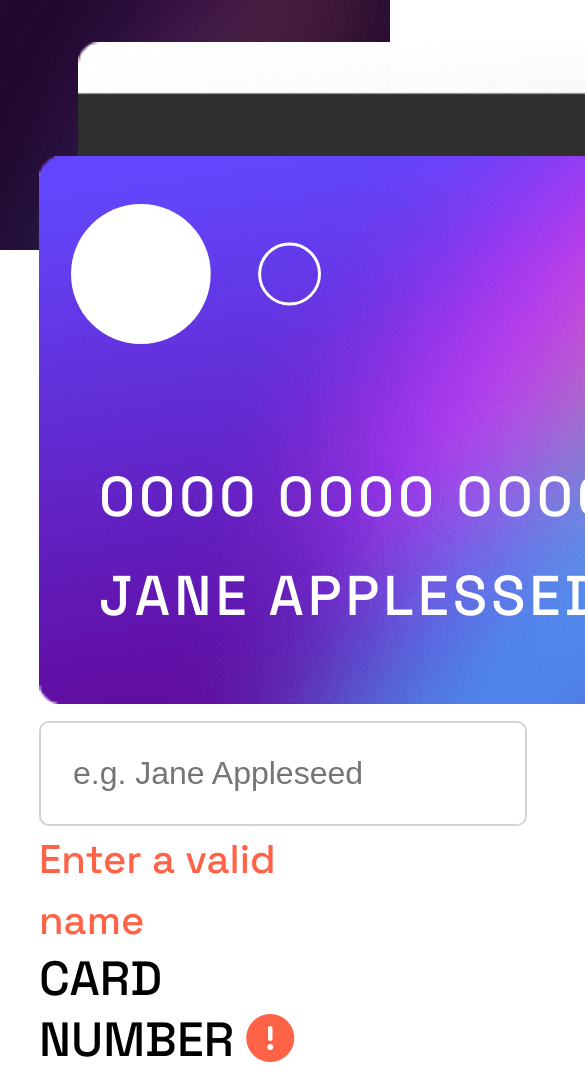
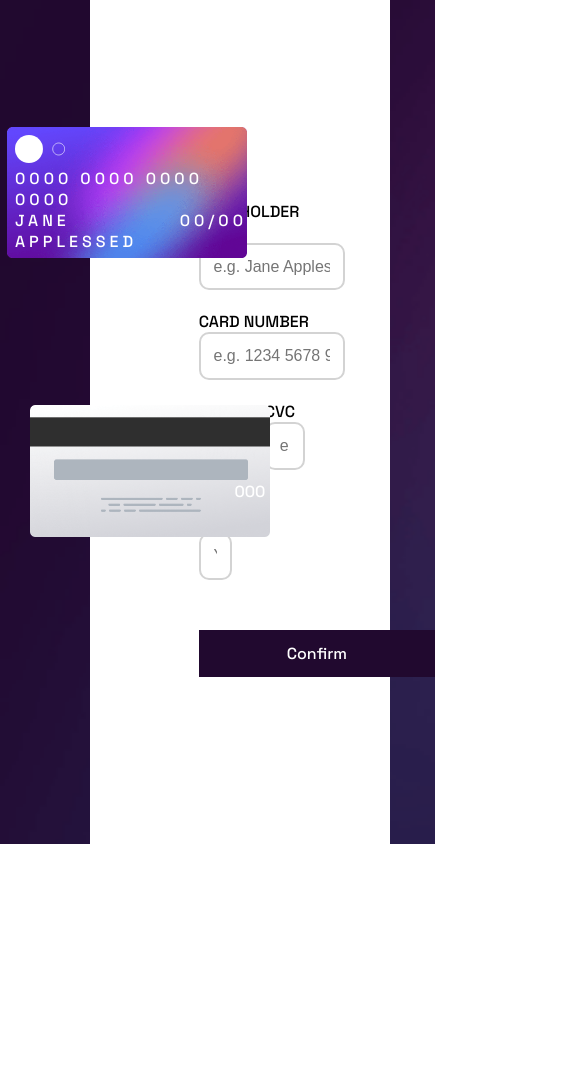
Before and after one commit to vedamruta/Fake-Credit-Cards, a plain HTML site: page index.html in a window 390 px wide. Shown: the top 1073 px of the page, 585 px wide, since content can reach past the window. After the commit the page ends 844 px from the top, so only its background shows below. Drawn offline with Linux system fonts and the light colour scheme.

Commit message:
Fixed responsiveness for both mobile and desktop views

```diff
--- a/index.html
+++ b/index.html
@@ -20,7 +20,7 @@
 </head>
 <body>
   <main>
-    <section id="card_pics">
+    <div id="card_pics">
       <div class="cards">
         <div class="front">
           <img src="images/bg-card-front.png" alt="">
@@ -39,9 +39,9 @@
         <p id="back_cvc">000</p>
         </div>
       </div>
-  </section>
+    </div>
 
-    <section id="card_details">
+    <div id="card_details">
       <div class="container">
         <p class="cardholder">CARDHOLDER NAME <i class="fa-solid fa-circle-exclamation" id="cname_i"></i></p>
         <input type="text" name="cardholdername" id="name" placeholder="e.g. Jane Appleseed">
@@ -67,10 +67,10 @@
         <small id="datesmall">Date should be in MM YY format</small>
         &nbsp;<small id="cvcsmall">CVC should be a 3 digit number.</small>
         <br>
-        <!-- <a href="#" id="confirm">Confirm</a> -->
-        <button id="confirm">Confirm</button>
+        <a href="#" id="confirm">Confirm</a>
+        <!-- <button id="confirm">Confirm</button> -->
       </div>
-    </section>
+    </div>
 </main>
   <script src="script.js"></script>
 </body>
--- a/script.js
+++ b/script.js
@@ -34,6 +34,8 @@ const back_cvc = document.getElementById('back_cvc');
 
 const cname_i = document.getElementById('cno_i');
 const namesmall = document.getElementById('namesmall');
+const cno_i = document.getElementById('cno_i');
+const numnum = document.getElementById('numnum');
 
 function inputHandler(field) {
     switch(field) {
@@ -44,7 +46,7 @@ function inputHandler(field) {
             numberHandler();
             break;
         case "date":
-            dateHandler();
+            dateHandler(mm, yy);
             break;
         case "cvc":
             cvcHandler();
@@ -53,11 +55,9 @@ function inputHandler(field) {
 }
 
 function nameHandler() {
-    // const cname_i = document.getElementById('cno_i');
-    // const namesmall = document.getElementById('namesmall');
     let regex = /^[a-zA-Z ]*$/;
     console.log(regex.test(cardholder_name.value));
-    if(regex.test(cardholder_name.innerHTML)==false || cardholder_name.value == "") {
+    if(regex.test(cardholder_name.value)==false || cardholder_name.value == "") {
         cname_i.style.visibility = 'visible';
         namesmall.style.visibility = 'visible';
     }
@@ -65,11 +65,84 @@ function nameHandler() {
         cname_i.style.visibility = 'hidden';
         namesmall.style.visibility = 'hidden';
     }
-    console.log(cardholder_name.innerHTML);
+    console.log(cardholder_name.value);
 }
 
-cardholder_name.addEventListener('change', inputHandler('cardname'));
-console.log(nameHandler());
+function numberHandler() {
+    let cardnumregex = /\d{4} \d{4} \d{4} \d{4}$/;
+    if(cardnumregex.test(number.value) == false) {
+        // confirm_btn.disabled = false;
+        cno_i.style.visibility = 'visible';
+        numnum.visibility = 'visible';
+    }
+    else {
+        // confirm_btn.disabled = true;
+        // confirm_btn.style.backgroundColor = 'thistle';
+        numnum.visibility = 'hidden';
+        cno_i.style.visibility = 'hidden';
+    }
+    console.log(cardnumregex.test(number.value));
+    console.log(number.value);
+}
+
+function dateHandler(mm, yy) {
+    const cdate_i = document.getElementById('cdate_i');
+    const datesmall = document.getElementById('datesmall');
+    let mmyyregex = /\d{2}$/;
+
+    console.log(mm.value);
+    console.log(yy.value);
+
+    if(mmyyregex.test(mm.value) && mmyyregex.test(yy.value)) {
+        if(mm.value<=12 && yy.value>=2023) {
+            cdate_i.style.visibility = 'hidden';
+            datesmall.style.visibility = 'hidden';
+        }
+    }
+    else {
+        cdate_i.style.visibility = 'visible';
+        datesmall.style.visibility = 'visible';
+    }
+    console.log(mmyyregex.test(mm.value));
+    console.log(mmyyregex.test(yy.value));
+}
+
+function cvcHandler() {
+    const cvc_i = document.getElementById('cvc_i');
+    const cvcsmall = document.getElementById('cvcsmall');
+
+    // hya regex madhe error ahe '0000' enter kelyavar pan accept hotay whereas fakt 3 digit number ch accept hoyla pahije
+    let cvcregex = /\d{3}$/;
+    if(cvcregex.test(cvc.value)) {
+        cvc_i.style.visibility = 'hidden';
+        cvcsmall.style.visibility = 'hidden';
+    }
+    else {
+        cvc_i.style.visibility = 'visible';
+        cvcsmall.style.visibility = 'visible';
+    }
+}
+
+// cardholder_name.addEventListener('change', inputHandler('cardname'));
+// console.log(nameHandler());
+
+
+
+// cardholder_name.addEventListener('input', () => {
+//     // Set a delay of 500 milliseconds before calling inputHandler()
+//     setTimeout(() => inputHandler('cardname'), 3000);
+// });
+
+cardholder_name.addEventListener('change', () => inputHandler('cardname'));
+
+number.addEventListener('change', () => inputHandler('cardnumber'));
+
+mm.addEventListener('change', () => inputHandler('date'));
+
+yy.addEventListener('change', () => inputHandler('date'));
+
+cvc.addEventListener('change', () => inputHandler('cvc'));
+
 
 
 
--- a/style.css
+++ b/style.css
@@ -15,10 +15,18 @@ body {
 main {
 display: flex;
 flex-direction: column;
+/* width: 100vw; */
+/* flex-direction: row; */
 }
 
 #card_pics {
-    /* height: 30vh; */
+  /* height: 100vh; */
+  height: 30vh;
+}
+
+#card_pics, #card_details {
+  /* width: 50%; */
+  width: 100%;
 }
 
 .cards {
@@ -35,9 +43,9 @@ main {
 }
 
 .back, .front {
-    width: 1000px;
+  max-width: 1200px;
   /* height: 50px; */
-    min-width: 200px;
+  min-width: 240px;
   overflow: visible;
   /* margin: 0 auto; */
 }
@@ -48,12 +56,12 @@ main {
   margin-top: 1em; */
 position: relative;
 /* top: 17%; */
-  left: 50%;
+left: 80%;
 }
 
 .front {
 position: absolute;
-  top: 45%;
+top: 35%;
 /* left: 33%; */
 /* left: auto; */
 z-index: 10;
@@ -71,17 +79,14 @@ main {
 }
 
 #card_details {
+  background-color: white;
   width: 100%;
-    height: 65vh;
-    /* background-color: thistle; */
-    background-color: white;
-    position: absolute;
-    bottom: 0;
 }
+
 .container {
-    width: 80%;
-    margin: 4em auto 0 auto;
-    font-size: 3rem;
+  width: 65%;
+  margin: 2em auto 0 auto;
+  /* font-size: 1rem; */
   padding-top: 2em;
 }
 .lastrow {
@@ -93,14 +98,22 @@ main {
 }
 input[type="text"], input[type="number"] {
   /* width: 100%; */
-    padding: 1em;
+  padding: 0.8em;
 }
 
 input {
-    margin-top: 0.5em;
+  /* margin-top: 0.5em; */
   /* margin-top: 1.2em; */
   border: 2px solid lightgrey;
   border-radius: 10px;
+}
+
+#name, #number {
+  width: 100%;
+}
+
+#cvc {
+  width: 50%;
 }
 
 /* ::placeholder {
@@ -109,7 +122,7 @@ input {
 
 #confirm {
   background-color: hsl(278, 68%, 11%);
-    font-size: 3rem;
+  font-size: 1rem;
   padding: 0.8em 5.5em;
   margin-top: 1.2em;
   text-decoration: none;
@@ -118,7 +131,7 @@ input {
 }
 
 input, input::placeholder {
-  font-size: 2rem;
+font-size: 1rem;
 }
 
 .confirm {
@@ -127,45 +140,49 @@ input, input::placeholder {
 
 .card_values {
 position: absolute;
-  top: 3em;
-  left: 2em;
+top: 0.5em;
+left: 1em;
 z-index: 5;
 }
 
 .num_container {
-  padding-top: 2em;
+/* padding-top: 2.5em; */
 padding-left: 0.5em;
-  font-size: 3.5rem;
+font-size: 1rem;
 }
 
 .name_num {
-  padding-top: 0.5em;
+/* padding-top: 0.5em; */
 display: flex;
 gap: 2em;
 }
 
 .logo-div {
-  min-width: 100px;
-  max-width: 250px;
+max-width: 50px;
+padding-top: 0.2em;
 }
 
 .card-logo {
 width: 100%;
 }
 
+.exp {
+  width: 50%;
+}
+
 #mm, #yy {
-  width: 150px;
-  padding: 1em 0.5em;
+width: 30%;
+padding: 0.8em;
 }
 
 #back_cvc {
-  font-size: 3rem;
-  background-color: white;
+font-size: 1rem;
+color: white;
 /* z-index: 11; */
 position: absolute;
 width: 10%;
-  top: 42.5%;
-  right: 11%;
+top: 40%;
+right: 15%;
 }
 
 i.fa-solid {
@@ -177,6 +194,153 @@ small {
 color: tomato;
 /* margin-bottom: 1.2em; */
 visibility: hidden;
+}
+
+/* @media(max-width: ) */
+
+@media(min-width: 376px) {
+  main {
+    width: 100vw;
+    flex-direction: row;
+  }
+
+    #card_pics {
+      height: 100vh;
+    }
+
+    .cards {
+      width: 30%;
+      height: 30vh;
+      /* margin: 6em auto 0 auto; */
+      background-color: rgba(250, 235, 215, 0);
+      /* padding: 0px auto; */
+      /* height: 200px; */
+      overflow: visible;
+      position: absolute;
+      top: 5%;
+      left: 10%;
+    }
+
+    .back {
+    position: relative;
+    left: 20%;
+    top: 60%;
+    }
+
+    .front {
+    position: absolute;
+    top: -50%;
+    z-index: 10;
+    color: white;
+    letter-spacing: 4px;
+    }
+
+    #card_details {
+      width: 100%;
+      background-color: white;
+    }
+    .container {
+      width: 70%;
+      /* margin: 2em auto 0 auto;  */
+      /* font-size: 1rem; */
+      padding-top: 2em;
+      padding-left: 4em;
+      margin: 20vh auto 0 auto;
+    }
+    .lastrow {
+      display: flex;
+      gap: 2em;
+    }
+    .data_actual {
+      display: flex;
+    }
+
+    .cards {
+      margin: 25vh -2em;
+    }
+
+    input[type="text"], input[type="number"] {
+      /* width: 100%; */
+      padding: 0.8em;
+    }
+
+    /* #confirm {
+      background-color: hsl(278, 68%, 11%);
+      font-size: 1rem;
+      padding: 0.8em 5.5em;
+      margin-top: 1.2em;
+      text-decoration: none;
+      color: white;
+      cursor: pointer;
+    } */
+
+    input, input::placeholder {
+    font-size: 1rem;
+    }
+
+    .confirm {
+    margin-top: 1em;
+    }
+
+    .card_values {
+    position: absolute;
+    /* top: 1em; */
+    left: 0.5em;
+    z-index: 5;
+    }
+
+    .name_num {
+    padding-top: 1em;
+    display: flex;
+    gap: 2em;
+    }
+
+    /* .logo-div {
+    min-width: 50px;
+    max-width: 80px;
+    padding-top: 0.2em;
+    } */
+
+    .logo-div {
+      padding: 0;
+    }
+
+    .card-logo {
+    width: 100%;
+    }
+
+    /* #mm, #yy {
+    width: 150px;
+    padding: 1em 0.5em;
+    } */
+
+    #back_cvc {
+    font-size: 1rem;
+    /* z-index: 11; */
+    position: absolute;
+    width: 10%;
+    /* top: 42.5%; */
+    top: 50%;
+    right: 5%;
+    padding-top: 0.5em;
+    }
+}
+
+@media (min-width: 375px) and (max-width: 1075px) {
+  .num_container, .name_num, .logo_div {
+    padding: 0;
+  }
+
+  .logo-div {
+    max-width: 50px;
+  }
+
+  #mm, #yy {
+    width: 50%;
+  }
+  .lastrow {
+    gap: 0;
+  }
 }
 
 /* .cvc {
@@ -192,4 +356,4 @@ small {
 - White: hsl(0, 0%, 100%)
 - Light grayish violet: hsl(270, 3%, 87%)
 - Dark grayish violet: hsl(279, 6%, 55%)
-- Very dark violet: hsl(278, 68%, 11%) */
+- Very dark violet: hsl(278, 68%, 11%)
```
Also changed, not shown: alljs.js (+43 -43 lines). Lines whose indentation alone changed are shown as unchanged.
